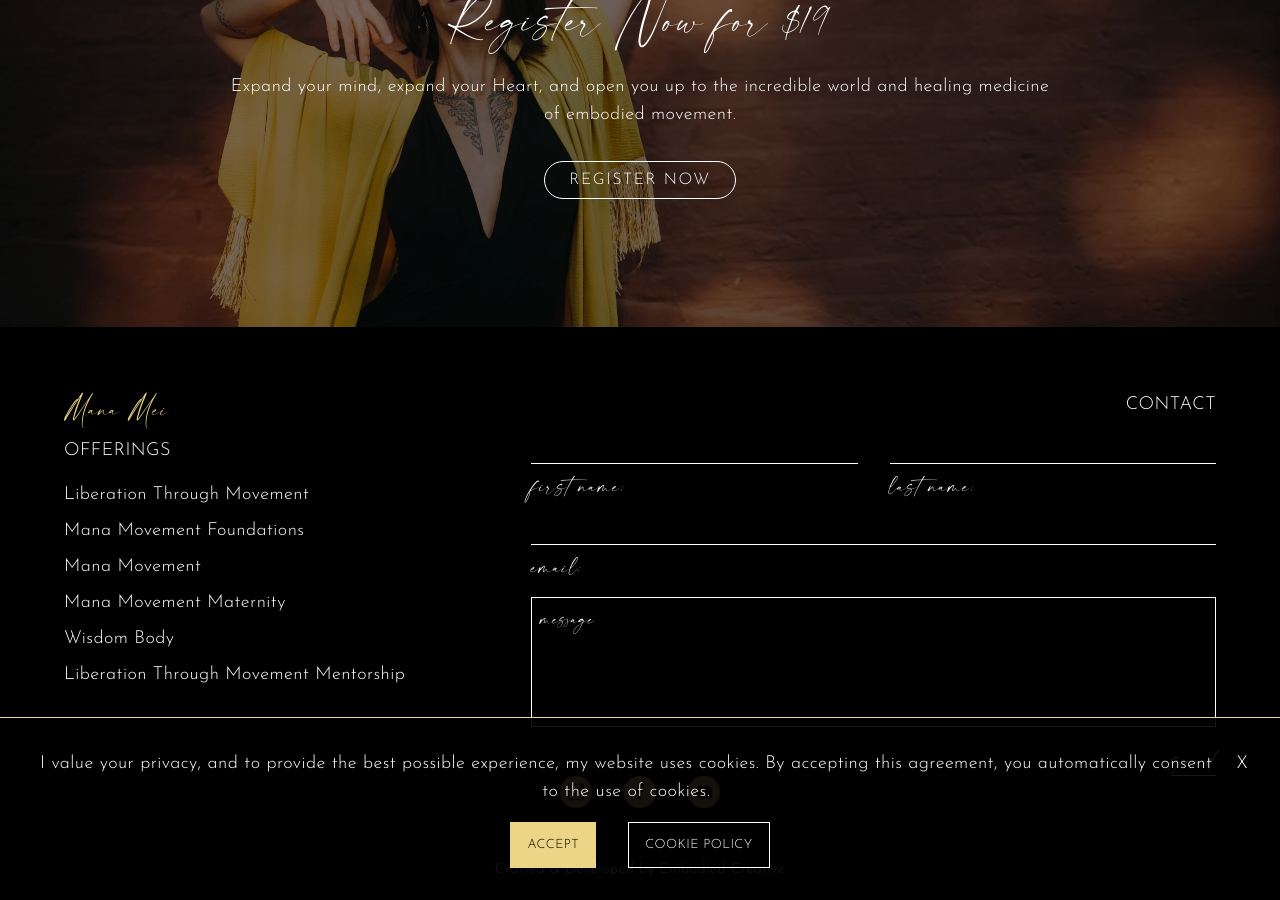
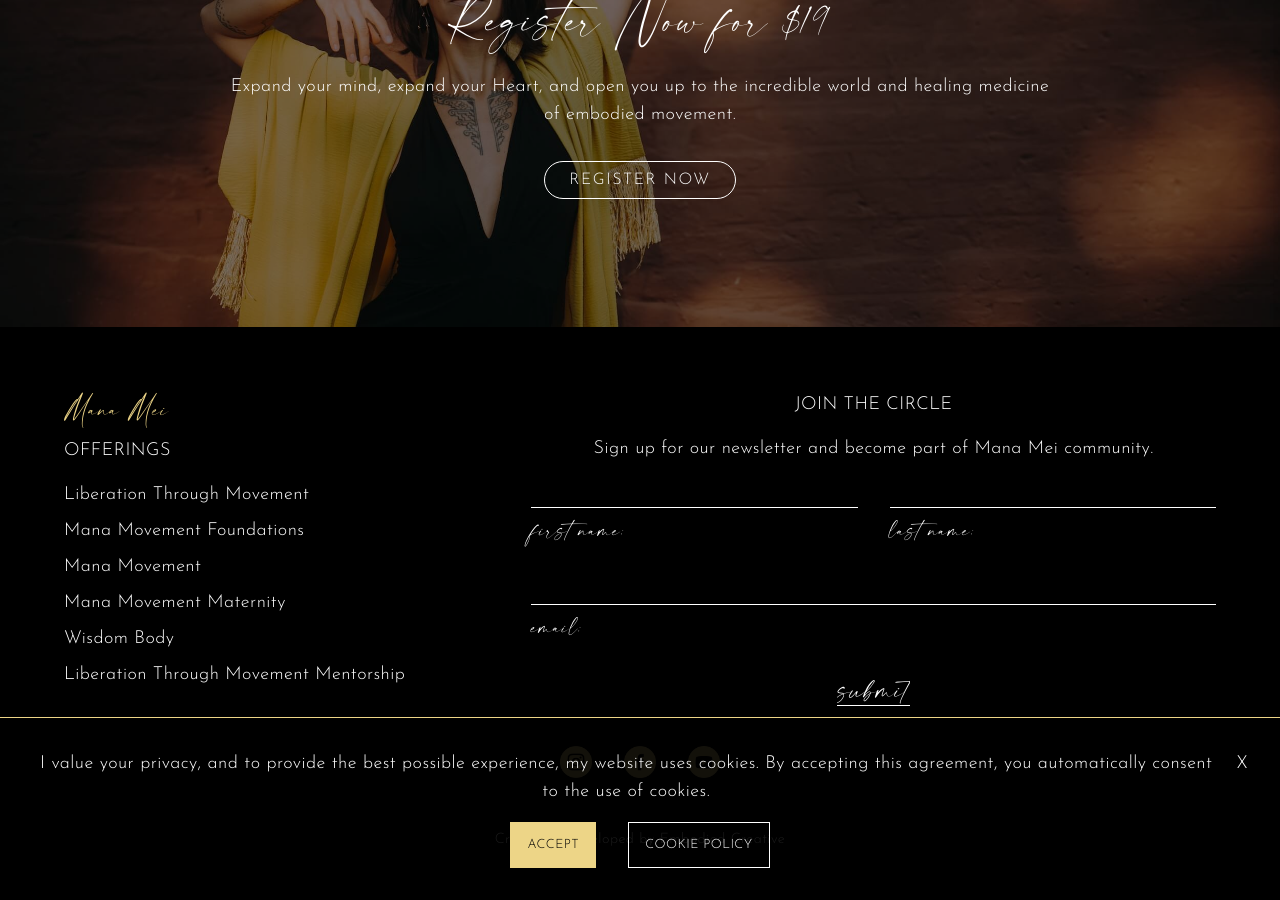
Before and after one commit to brittwoodard/manamei, a Jekyll site: the page built from theartofdancinglife.html, in a window 1280 px wide and 900 px high, scrolled down 10123 px. Built offline with Jekyll 4.4.1, drawn with Linux system fonts in a browser that asks for light colours; nearby versions of some CDN libraries; after the commit the page ends 10993 px from its top, so only the background shows below that; some of the changed text lies outside the part shown.

Commit message:
footer subscribe

```diff
--- a/_data/site-settings.yml
+++ b/_data/site-settings.yml
@@ -14,6 +14,8 @@ navigation:
     title: "Meet Mana"
   - url: "/offerings.html"
     title: "Offerings"
+  - url: "/contact.html"
+    title: "Contact"
 navigation-footer:
   - url: "/liberation-through-movement.html"
     title: "Liberation Through Movement"
--- a/_includes/form-contact.html
+++ b/_includes/form-contact.html
@@ -1,27 +1,31 @@
-<form name="contact" method="post" data-netlify="true" action="/contact-thank-you.html" onSubmit="submit" data-netlify-honeypot="bot-field">
+<form name="contact" method="post" data-netlify="true" action="/contact-thank-you.html" onSubmit="submit"
+      data-netlify-honeypot="bot-field">
       <input class="hidden" name="bot-field">
+
       <div class="grid sm:grid-cols-2 gap-8 mb-4">
         <div>
-            <input type="text" id="first-name" name="first-name" required>
-            <label for="first-name"> First Name:</label>
+          <input type="text" id="first-name" name="first-name" required
+            class="block border-b border-white bg-transparent w-full">
+          <label for="first-name" class="font-serif lowercase mt-2 block">First Name:</label>
         </div>
 
         <div>
-            <input type="text" id="last-name" name="last-name">
-            <label for="last-name"> Last Name:</label>
+          <input type="text" id="last-name" name="last-name" class="block border-b border-white bg-transparent w-full">
+          <label for="last-name" class="font-serif lowercase mt-2 block">Last Name:</label>
         </div>
       </div>
 
       <div class="mb-4">
-        <input type="email" id="email" name="email">
-        <label for="email" required> Email:</label>
+        <input type="email" id="email" name="email" required class="block border-b border-white bg-transparent w-full">
+        <label for="email" class="font-serif lowercase mt-2 block">Email:</label>
       </div>
 
       <div>
-        <textarea id="message" name="message" required rows="4" placeholder="Message" class="border border-light p-2"></textarea>
+        <textarea id="message" name="message" required rows="8" placeholder="Message"
+          class="border border-white bg-transparent w-full p-2 text-white font-serif lowercase"></textarea>
       </div>
 
       <div class="flex justify-end">
-        <button type="submit" class="link mt-4  mb-12 sm:mb-0">Send</button>
+        <button type="submit" class="link mt-4 mb-12 sm:mb-0">Send</button>
       </div>
     </form>
--- /dev/null
+++ b/_includes/form-subscribe.html
@@ -0,0 +1,47 @@
+<!-- Subscribe -->
+<div id="mc_embed_shell">
+
+    <div id="mc_embed_signup">
+        <form
+            action="https://manamei.us19.list-manage.com/subscribe/post?u=375b24e2d707297f066e35f7e&amp;id=8e7408ea22&amp;f_id=00130de4f0"
+            method="post" id="mc-embedded-subscribe-form" name="mc-embedded-subscribe-form" class="validate"
+            target="_self" novalidate="">
+            <div id="mc_embed_signup_scroll" class="grid md:grid-cols-2 gap-8">
+
+                <!-- First Name -->
+                <div class="mc-field-group">
+                    <input type="text" name="FNAME" class="block border-b border-white bg-transparent w-full" id="mce-FNAME" required="" value="">
+                    <label for="first-name" class="font-serif lowercase mt-2 block text-left">First Name:</label>
+                    </div>
+
+                <!-- Last Name -->
+                <div class="mc-field-group">
+                    <input type="text" name="LNAME" class="block border-b border-white bg-transparent w-full" id="mce-LNAME" required="" value="">
+                    <label for="last-name" class="font-serif lowercase mt-2 block text-left">Last Name:</label>
+                </div>
+
+                <!-- Email -->
+                <div class="mc-field-group md:col-span-2">
+                    <input type="email" name="EMAIL" class="block border-b border-white bg-transparent w-full" id="mce-EMAIL" required="" value="">
+                    <label for="email" class="font-serif lowercase mt-2 block text-left">Email:</label>
+                </div>
+
+                <!-- Button -->
+                <div class="clear col-span-2">
+                    <input type="submit" name="subscribe" id="mc-embedded-subscribe" class="link"
+                        value="Submit">
+                </div>
+
+                <div hidden=""><input type="hidden" name="tags" value="11197992,11202896"></div>
+                <div id="mce-responses" class="clear">
+                    <div class="response" id="mce-error-response" style="display: none;"></div>
+                    <div class="response" id="mce-success-response" style="display: none;"></div>
+                </div>
+
+                <div aria-hidden="true" style="position: absolute; left: -5000px;"><input type="text"
+                        name="b_375b24e2d707297f066e35f7e_8e7408ea22" tabindex="-1" value=""></div>
+
+            </div>
+        </form>
+    </div>
+</div>
--- a/_includes/site-footer.html
+++ b/_includes/site-footer.html
@@ -1,6 +1,10 @@
 <footer>
+
     <div class="pt-5p pb-[2.5%] px-5p">
+
         <div class="grid sm:grid-cols-5 gap-4">
+
+            <!-- Left Column (Menu) -->
             <div class="sm:col-span-2">
                 <span class="text-sm-serif block text-feature">Mana Mei</span>
                 <h2>Offerings</h2>
@@ -11,18 +15,29 @@
                 </nav>
             </div>
 
-            <div class="sm:col-span-3">
-                <h2 class="md:text-right mt-8 sm:mt-0">Contact</h2>
-                {% include form-contact.html %}
+            <!-- Right Column (Subscribe) -->
+            <div class="sm:col-span-3 text-center">
+                <h2>Join the Circle</h2>
+                <p>Sign up for our newsletter and become part of Mana Mei community.</p>
+                <div>
+                    {% include form-subscribe.html %}
+                </div>
             </div>
+
         </div>
+
+        <!-- Social -->
         <div class="flex justify-center">
-            <a href="https://www.instagram.com/manamei_movement/" target="_blank"><img src="/uploads/icons/manamei-9.png" class="social-icon"></a>
-            <a href="https://www.facebook.com/groups/liberationthroughmovement" target="_blank"><img src="/uploads/icons/manamei-4.png" class="social-icon"></a>
-            <a href="https://www.youtube.com/@ManaMei" target="_blank"><img src="/uploads/icons/manamei-22.png" class="social-icon"></a>
+            <a href="https://www.instagram.com/manamei_movement/" target="_blank"><img
+                    src="/uploads/icons/manamei-9.png" class="social-icon"></a>
+            <a href="https://www.facebook.com/groups/liberationthroughmovement" target="_blank"><img
+                    src="/uploads/icons/manamei-4.png" class="social-icon"></a>
+            <a href="https://www.youtube.com/@ManaMei" target="_blank"><img src="/uploads/icons/manamei-22.png"
+                    class="social-icon"></a>
         </div>
     </div>
     <div class="p-4">
-        <p class="text-center text-[0.9rem]">Crafted & Developed by <a href="https://embodiedcreativeagency.com" target="_blank">Embodied Creative</a></p>
+        <p class="text-center text-[0.9rem]">Crafted & Developed by <a href="https://embodiedcreativeagency.com"
+                target="_blank">Embodied Creative</a></p>
     </div>
 </footer>
--- a/assets/css/output-style.css
+++ b/assets/css/output-style.css
@@ -349,46 +349,6 @@ header nav a:hover, footer nav a:hover {
 footer h2 {
   margin-bottom: 1rem;
   text-transform: uppercase;
-}
-footer form label {
-  margin-top: 0.5rem;
-  display: block;
-  font-family: modernline, serif;
-  text-transform: lowercase;
-}
-footer form input, footer form textarea {
-  display: block;
-  width: 100%;
-  border-bottom-width: 1px;
-  --tw-border-opacity: 1;
-  border-color: rgb(255 255 255 / var(--tw-border-opacity));
-  background-color: transparent;
-}
-input::-moz-placeholder, textarea::-moz-placeholder {
-  font-family: Josefin Sans, sans-serif;
-  font-size: 1rem;
-  line-height: 1.5rem;
-  --tw-text-opacity: 1;
-  color: rgb(255 255 255 / var(--tw-text-opacity));
-}
-input::placeholder, textarea::placeholder {
-  font-family: Josefin Sans, sans-serif;
-  font-size: 1rem;
-  line-height: 1.5rem;
-  --tw-text-opacity: 1;
-  color: rgb(255 255 255 / var(--tw-text-opacity));
-}
-footer input::-moz-placeholder, textarea::-moz-placeholder {
-  font-family: modernline, serif;
-  text-transform: lowercase;
-  --tw-text-opacity: 1;
-  color: rgb(255 255 255 / var(--tw-text-opacity));
-}
-footer input::placeholder, textarea::placeholder {
-  font-family: modernline, serif;
-  text-transform: lowercase;
-  --tw-text-opacity: 1;
-  color: rgb(255 255 255 / var(--tw-text-opacity));
 }
 :focus-visible:focus {
   border-bottom-width: 1px;
@@ -1047,29 +1007,14 @@ input[type="checkbox"]:checked::before {
 .absolute {
   position: absolute;
 }
-.relative {
-  position: relative;
-}
 .left-0 {
   left: 0px;
 }
-.left-\[5\%\] {
-  left: 5%;
-}
-.top-20 {
-  top: 5rem;
-}
 .top-\[50\%\] {
   top: 50%;
 }
 .z-20 {
   z-index: 20;
-}
-.order-last {
-  order: 9999;
-}
-.order-first {
-  order: -9999;
 }
 .col-span-1 {
   grid-column: span 1 / span 1;
@@ -1113,6 +1058,10 @@ input[type="checkbox"]:checked::before {
   margin-left: auto;
   margin-right: auto;
 }
+.my-10p {
+  margin-top: 10%;
+  margin-bottom: 10%;
+}
 .my-5p {
   margin-top: 5%;
   margin-bottom: 5%;
@@ -1121,14 +1070,6 @@ input[type="checkbox"]:checked::before {
   margin-top: auto;
   margin-bottom: auto;
 }
-.my-12 {
-  margin-top: 3rem;
-  margin-bottom: 3rem;
-}
-.my-10p {
-  margin-top: 10%;
-  margin-bottom: 10%;
-}
 .mb-0 {
   margin-bottom: 0px;
 }
@@ -1147,6 +1088,9 @@ input[type="checkbox"]:checked::before {
 .mb-4 {
   margin-bottom: 1rem;
 }
+.mb-6 {
+  margin-bottom: 1.5rem;
+}
 .mb-8 {
   margin-bottom: 2rem;
 }
@@ -1186,21 +1130,6 @@ input[type="checkbox"]:checked::before {
 .mt-8 {
   margin-top: 2rem;
 }
-.ml-\[20\%\] {
-  margin-left: 20%;
-}
-.ml-10p {
-  margin-left: 10%;
-}
-.ml-15p {
-  margin-left: 15%;
-}
-.mr-10p {
-  margin-right: 10%;
-}
-.mb-6 {
-  margin-bottom: 1.5rem;
-}
 .block {
   display: block;
 }
@@ -1264,8 +1193,8 @@ input[type="checkbox"]:checked::before {
 .min-h-\[90vh\] {
   min-height: 90vh;
 }
-.min-h-\[80vh\] {
-  min-height: 80vh;
+.min-h-\[92vh\] {
+  min-height: 92vh;
 }
 .w-\[10vh\] {
   width: 10vh;
@@ -1279,9 +1208,6 @@ input[type="checkbox"]:checked::before {
 .w-full {
   width: 100%;
 }
-.w-\[70\%\] {
-  width: 70%;
-}
 .shrink-0 {
   flex-shrink: 0;
 }
@@ -1306,15 +1232,12 @@ input[type="checkbox"]:checked::before {
 .grid-cols-2 {
   grid-template-columns: repeat(2, minmax(0, 1fr));
 }
+.grid-cols-3 {
+  grid-template-columns: repeat(3, minmax(0, 1fr));
+}
 .grid-cols-5 {
   grid-template-columns: repeat(5, minmax(0, 1fr));
 }
-.grid-cols-6 {
-  grid-template-columns: repeat(6, minmax(0, 1fr));
-}
-.grid-cols-3 {
-  grid-template-columns: repeat(3, minmax(0, 1fr));
-}
 .flex-col {
   flex-direction: column;
 }
@@ -1336,6 +1259,9 @@ input[type="checkbox"]:checked::before {
 .justify-around {
   justify-content: space-around;
 }
+.gap-10p {
+  gap: 10%;
+}
 .gap-2 {
   gap: 0.5rem;
 }
@@ -1347,9 +1273,6 @@ input[type="checkbox"]:checked::before {
 }
 .gap-8 {
   gap: 2rem;
-}
-.gap-10p {
-  gap: 10%;
 }
 .overflow-hidden {
   overflow: hidden;
@@ -1495,45 +1418,29 @@ input[type="checkbox"]:checked::before {
   padding-top: 1rem;
   padding-bottom: 1rem;
 }
-.py-5p {
-  padding-top: 5%;
-  padding-bottom: 5%;
-}
 .pb-0 {
   padding-bottom: 0px;
 }
+.pb-10p {
+  padding-bottom: 10%;
+}
 .pb-5p {
   padding-bottom: 5%;
 }
 .pb-\[2\.5\%\] {
   padding-bottom: 2.5%;
 }
+.pl-10p {
+  padding-left: 10%;
+}
+.pr-10p {
+  padding-right: 10%;
+}
 .pt-10p {
   padding-top: 10%;
 }
 .pt-5p {
   padding-top: 5%;
-}
-.pt-12 {
-  padding-top: 3rem;
-}
-.pt-8 {
-  padding-top: 2rem;
-}
-.pl-\[20\%\] {
-  padding-left: 20%;
-}
-.pr-10p {
-  padding-right: 10%;
-}
-.pl-10p {
-  padding-left: 10%;
-}
-.pr-\[20\%\] {
-  padding-right: 20%;
-}
-.pb-10p {
-  padding-bottom: 10%;
 }
 .text-left {
   text-align: left;
@@ -1561,6 +1468,9 @@ input[type="checkbox"]:checked::before {
 .text-\[0\.9rem\] {
   font-size: 0.9rem;
 }
+.text-\[1\.3rem\] {
+  font-size: 1.3rem;
+}
 .text-\[1\.5rem\] {
   font-size: 1.5rem;
 }
@@ -1571,9 +1481,6 @@ input[type="checkbox"]:checked::before {
   font-size: 1.125rem;
   line-height: 1.75rem;
 }
-.text-\[1\.3rem\] {
-  font-size: 1.3rem;
-}
 .uppercase {
   text-transform: uppercase;
 }
@@ -1589,26 +1496,11 @@ input[type="checkbox"]:checked::before {
 .leading-7 {
   line-height: 1.75rem;
 }
+.leading-\[1\.5em\] {
+  line-height: 1.5em;
+}
 .leading-\[1em\] {
   line-height: 1em;
-}
-.leading-4 {
-  line-height: 1rem;
-}
-.leading-6 {
-  line-height: 1.5rem;
-}
-.leading-\[2em\] {
-  line-height: 2em;
-}
-.leading-\[1\.5em\] {
-  line-height: 1.5em;
-}
-.tracking-wide {
-  letter-spacing: 0.025em;
-}
-.tracking-wider {
-  letter-spacing: 0.05em;
 }
 .tracking-widest {
   letter-spacing: 0.1em;
@@ -1726,26 +1618,26 @@ input[type="checkbox"]:checked::before {
   .md\:col-span-2 {
     grid-column: span 2 / span 2;
   }
+  .md\:col-span-1 {
+    grid-column: span 1 / span 1;
+  }
   .md\:mb-0 {
     margin-bottom: 0px;
   }
+  .md\:ml-15p {
+    margin-left: 15%;
+  }
   .md\:mr-10p {
     margin-right: 10%;
   }
+  .md\:mr-20p {
+    margin-right: 20%;
+  }
   .md\:mt-0 {
     margin-top: 0px;
   }
-  .md\:ml-15p {
-    margin-left: 15%;
-  }
   .md\:mt-10p {
     margin-top: 10%;
-  }
-  .md\:mr-20p {
-    margin-right: 20%;
-  }
-  .md\:ml-0 {
-    margin-left: 0px;
   }
   .md\:block {
     display: block;
@@ -1822,17 +1714,11 @@ input[type="checkbox"]:checked::before {
   .md\:text-left {
     text-align: left;
   }
-  .md\:text-right {
-    text-align: right;
-  }
   .md\:text-\[1\.8rem\] {
     font-size: 1.8rem;
   }
 }
 @media (min-width: 1024px) {
-  .lg\:order-first {
-    order: -9999;
-  }
   .lg\:col-span-2 {
     grid-column: span 2 / span 2;
   }
@@ -1847,21 +1733,18 @@ input[type="checkbox"]:checked::before {
   .lg\:mb-0 {
     margin-bottom: 0px;
   }
+  .lg\:mb-10p {
+    margin-bottom: 10%;
+  }
+  .lg\:ml-0 {
+    margin-left: 0px;
+  }
   .lg\:mr-20p {
     margin-right: 20%;
   }
-  .lg\:mt-10p {
-    margin-top: 10%;
-  }
   .lg\:mt-16 {
     margin-top: 4rem;
   }
-  .lg\:ml-0 {
-    margin-left: 0px;
-  }
-  .lg\:mb-10p {
-    margin-bottom: 10%;
-  }
   .lg\:block {
     display: block;
   }
@@ -1882,9 +1765,6 @@ input[type="checkbox"]:checked::before {
   }
   .lg\:grid-cols-3 {
     grid-template-columns: repeat(3, minmax(0, 1fr));
-  }
-  .lg\:gap-10p {
-    gap: 10%;
   }
   .lg\:p-0 {
     padding: 0px;
--- a/theartofdancinglife.html
+++ b/theartofdancinglife.html
@@ -14,7 +14,7 @@ heading:
     text: Register now
     url:
   button-video:
-    show:
+    show: true
     type: youtube
     text: Watch the video
     url: https://www.youtube.com/embed/5sEVM981_X0?si=8lwzWDFyemeUsPqJ
```
Also changed, not shown: contact.html (added, +20 -0 lines), style.css (+0 -16 lines). Lines whose indentation alone changed are shown as unchanged.
